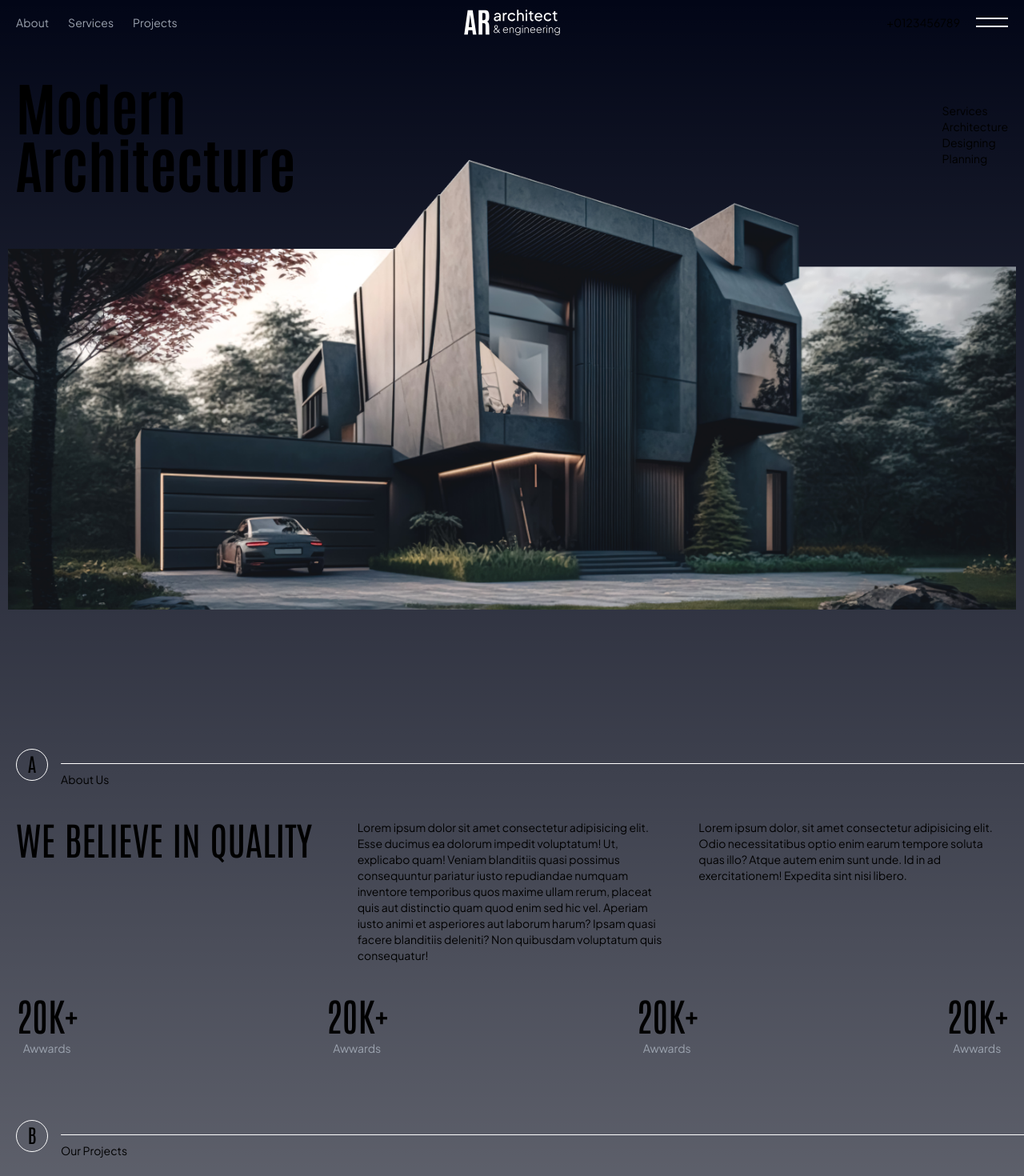
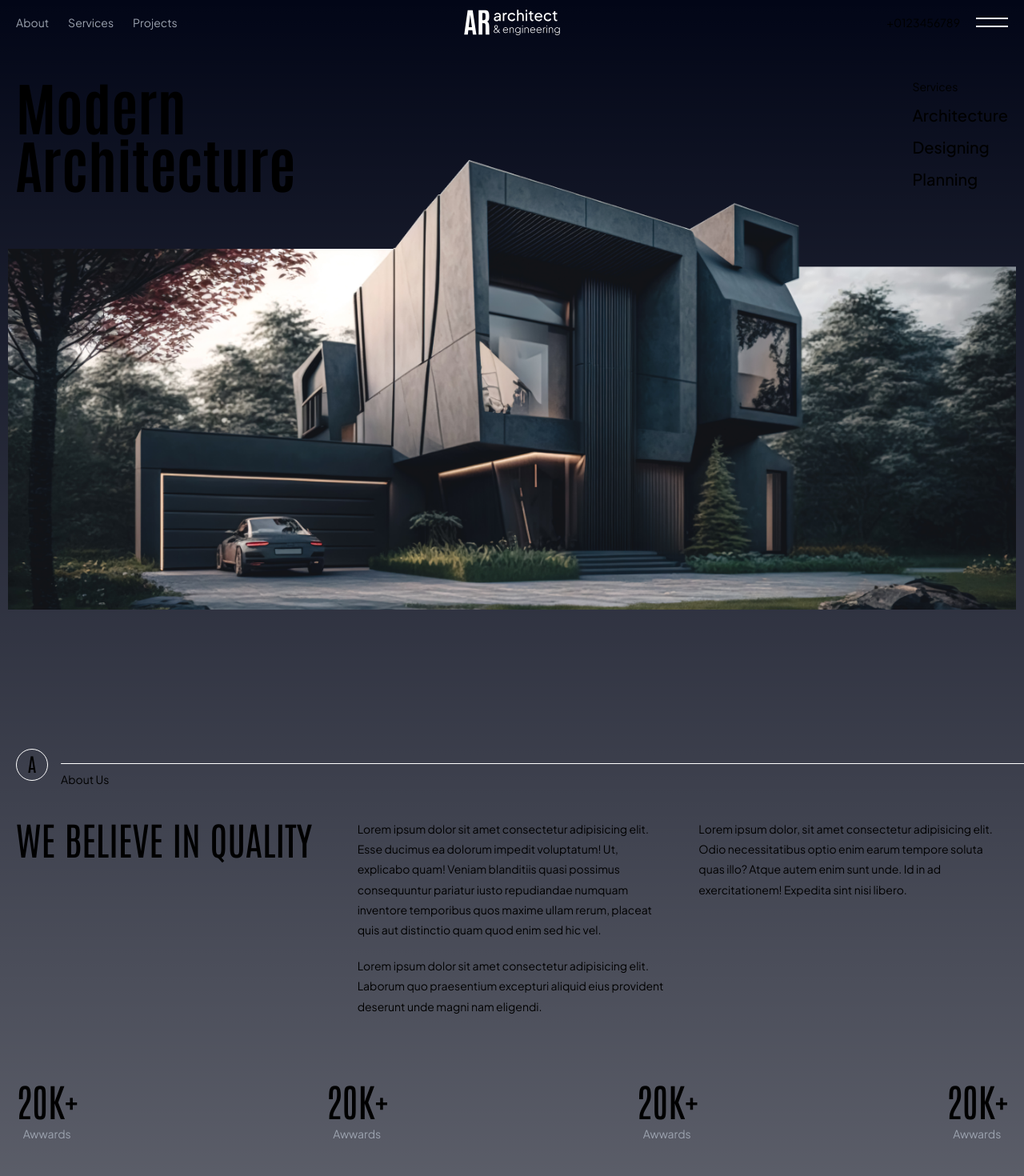
Before and after one commit to shaz1d/ar-architect-and-engineering, a Next.js app: page / in a window 1280 px wide. Shown: the top 1470 px of the page at 80% size. Built offline with nearby package versions, Linux system fonts and the light colour scheme.

Commit message:
feat: add animation to homepage

```diff
--- a/src/components/sections/Achivement.tsx
+++ b/src/components/sections/Achivement.tsx
@@ -1,25 +1,38 @@
+"use client";
+
+import { fadeUp } from "@/lib/animations";
 import SectionHeader from "../ui/SectionHeader";
+import { motion } from "framer-motion";
 
-const Achivement = () => {
+const Achievement = () => {
   return (
     <section className="overflow-x-hidden my-10 sm:my-20">
       <div className="container-x">
         <SectionHeader letter="A" title="About Us" />
         <div className="grid md:grid-cols-3 gap-10 mt-10">
-          <h2 className="text-4xl sm:text-5xl uppercase">
+          <motion.h2
+            initial={fadeUp.initial}
+            whileInView={fadeUp.animate}
+            className="text-4xl sm:text-5xl uppercase"
+          >
             We believe in quality
-          </h2>
-          <div className="md:col-span-2 grid md:grid-cols-2 gap-10">
-            <p>
-              Lorem ipsum dolor sit amet consectetur adipisicing elit. Esse
-              ducimus ea dolorum impedit voluptatum! Ut, explicabo quam! Veniam
-              blanditiis quasi possimus consequuntur pariatur iusto repudiandae
-              numquam inventore temporibus quos maxime ullam rerum, placeat quis
-              aut distinctio quam quod enim sed hic vel. Aperiam iusto animi et
-              asperiores aut laborum harum? Ipsam quasi facere blanditiis
-              deleniti? Non quibusdam voluptatum quis consequatur!
-            </p>
-            <p>
+          </motion.h2>
+          <div className="md:col-span-2 leading-[180%] grid md:grid-cols-2 gap-10">
+            <div className="">
+              <motion.p initial={{}}>
+                Lorem ipsum dolor sit amet consectetur adipisicing elit. Esse
+                ducimus ea dolorum impedit voluptatum! Ut, explicabo quam!
+                Veniam blanditiis quasi possimus consequuntur pariatur iusto
+                repudiandae numquam inventore temporibus quos maxime ullam
+                rerum, placeat quis aut distinctio quam quod enim sed hic vel.
+              </motion.p>
+              <p className="mt-5">
+                Lorem ipsum dolor sit amet consectetur adipisicing elit. Laborum
+                quo praesentium excepturi aliquid eius provident deserunt unde
+                magni nam eligendi.
+              </p>
+            </div>
+            <p className="leading-[180%]">
               Lorem ipsum dolor, sit amet consectetur adipisicing elit. Odio
               necessitatibus optio enim earum tempore soluta quas illo? Atque
               autem enim sunt unde. Id in ad exercitationem! Expedita sint nisi
@@ -27,7 +40,7 @@ const Achivement = () => {
             </p>
           </div>
         </div>
-        <ul className="flex justify-between gap-2 sm:gap-0 flex-wrap mt-10 ">
+        <ul className="flex justify-between gap-2 sm:gap-0 flex-wrap mt-10 sm:mt-20">
           <li className="w-max text-center">
             <h3 className="text-4xl sm:text-5xl">20K+</h3>
             <p className="mt-2 text-gray-400">Awwards</p>
@@ -50,4 +63,4 @@ const Achivement = () => {
   );
 };
 
-export default Achivement;
+export default Achievement;
--- a/src/components/sections/Hero.tsx
+++ b/src/components/sections/Hero.tsx
@@ -1,24 +1,44 @@
+"use client";
 import Image from "next/image";
 import { MotionDiv } from "../MotionDiv";
+import { motion } from "framer-motion";
 
 const Hero = () => {
   return (
-    <section className="md:min-h-screen pt-10">
+    <section className="md:min-h-screen overflow-x-hidden pt-10">
       <div className="container-x flex justify-between h-full items-center">
-        <h1 className="fluid-text sm:text-7xl font-bold">
+        <motion.h1
+          initial={{ opacity: 0, x: -40 }}
+          animate={{ opacity: 1, x: 0 }}
+          className="fluid-text sm:text-7xl font-bold"
+        >
           Modern <br /> Architecture
-        </h1>
-        <ul>
+        </motion.h1>
+        <motion.ul
+          initial={{ opacity: 0, x: 40 }}
+          animate={{ opacity: 1, x: 0 }}
+          className="flex flex-col gap-3"
+        >
           <li>Services</li>
-          <li>Architecture</li>
-          <li>Designing</li>
-          <li>Planning</li>
-        </ul>
+          {["Architecture", "Designing", "Planning"].map((item, index) => (
+            <motion.li
+              initial={{ opacity: 0, x: 20 }}
+              whileInView={{
+                opacity: 1,
+                x: 0,
+                transition: { delay: 0.05 * index },
+              }}
+              key={index}
+              className="text-xl font-medium"
+            >
+              {item}
+            </motion.li>
+          ))}
+        </motion.ul>
       </div>
-      <MotionDiv
+      <motion.div
         initial={{ opacity: 0, y: 20 }}
         animate={{ opacity: 1, y: 0 }}
-        exit={{ opacity: 0, y: 20 }}
       >
         <Image
           className="mt-5 sm:-mt-5 md:-mt-10 mx-auto"
@@ -27,7 +47,7 @@ const Hero = () => {
           height={680}
           alt="black building with car"
         />
-      </MotionDiv>
+      </motion.div>
     </section>
   );
 };
--- a/src/components/ui/SectionHeader.tsx
+++ b/src/components/ui/SectionHeader.tsx
@@ -1,5 +1,5 @@
-import React from "react";
-
+"use client";
+import { motion } from "framer-motion";
 type Props = {
   letter: string;
   title: string;
@@ -8,10 +8,20 @@ type Props = {
 const SectionHeader = ({ letter, title }: Props) => {
   return (
     <div className="relative">
-      <h5 className="border border-white h-10 w-10 flex items-center justify-center rounded-full text-2xl pb-1 after:bg-white after:rounded-xl after:h-[1px] after:w-screen after:absolute after:left-14">
+      <motion.h5
+        initial={{ opacity: 0, x: -40 }}
+        whileInView={{ opacity: 1, x: 0 }}
+        className="border border-white h-10 w-10 flex items-center justify-center rounded-full text-2xl pb-1 after:bg-white after:rounded-xl after:h-[1px] after:w-screen after:absolute after:left-14"
+      >
         {letter}
-      </h5>
-      <p className="pl-14 -mt-3">{title}</p>
+      </motion.h5>
+      <motion.p
+        initial={{ opacity: 0, y: -40 }}
+        whileInView={{ opacity: 1, y: 0 }}
+        className="pl-14 -mt-3"
+      >
+        {title}
+      </motion.p>
     </div>
   );
 };
--- /dev/null
+++ b/src/lib/animations.ts
@@ -0,0 +1,10 @@
+export const fadeUp = {
+  initial: {
+    opacity: 0,
+    y: 40,
+  },
+  animate: {
+    opacity: 1,
+    y: 0,
+  },
+};
```
